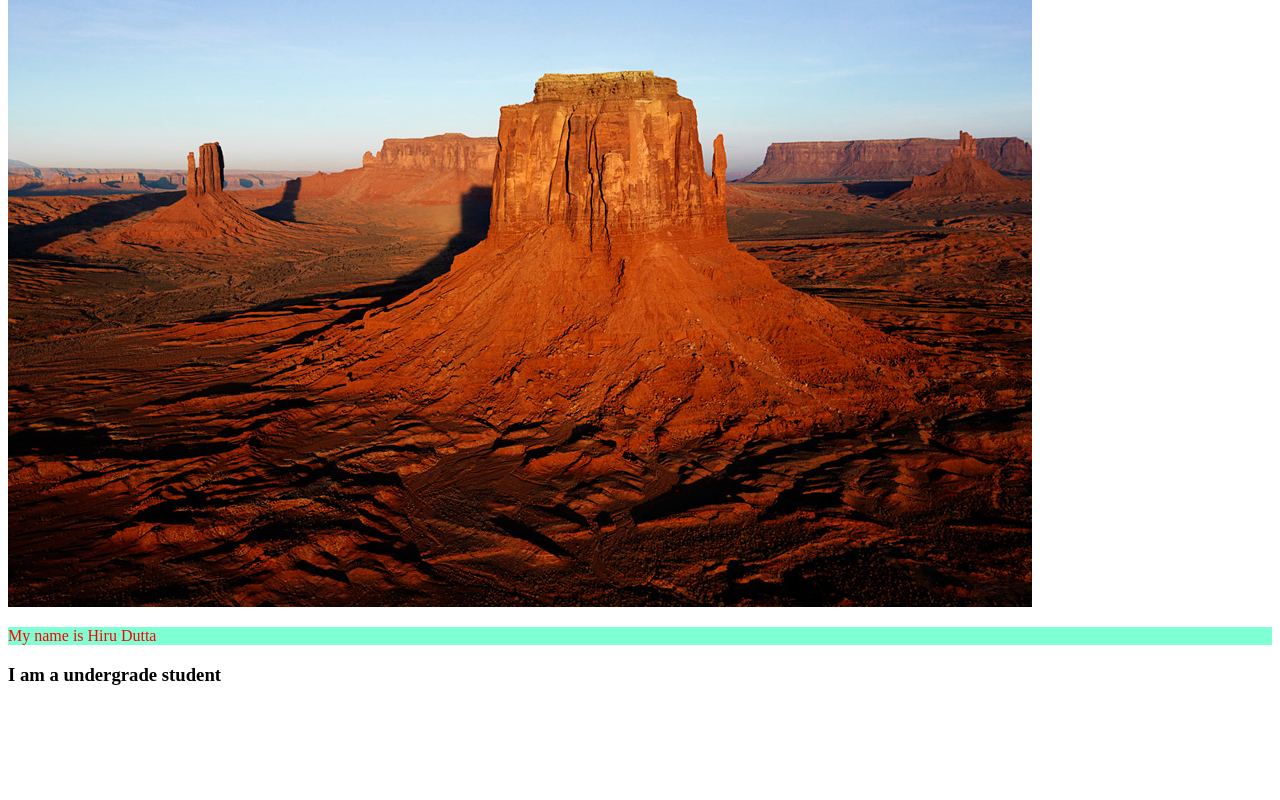
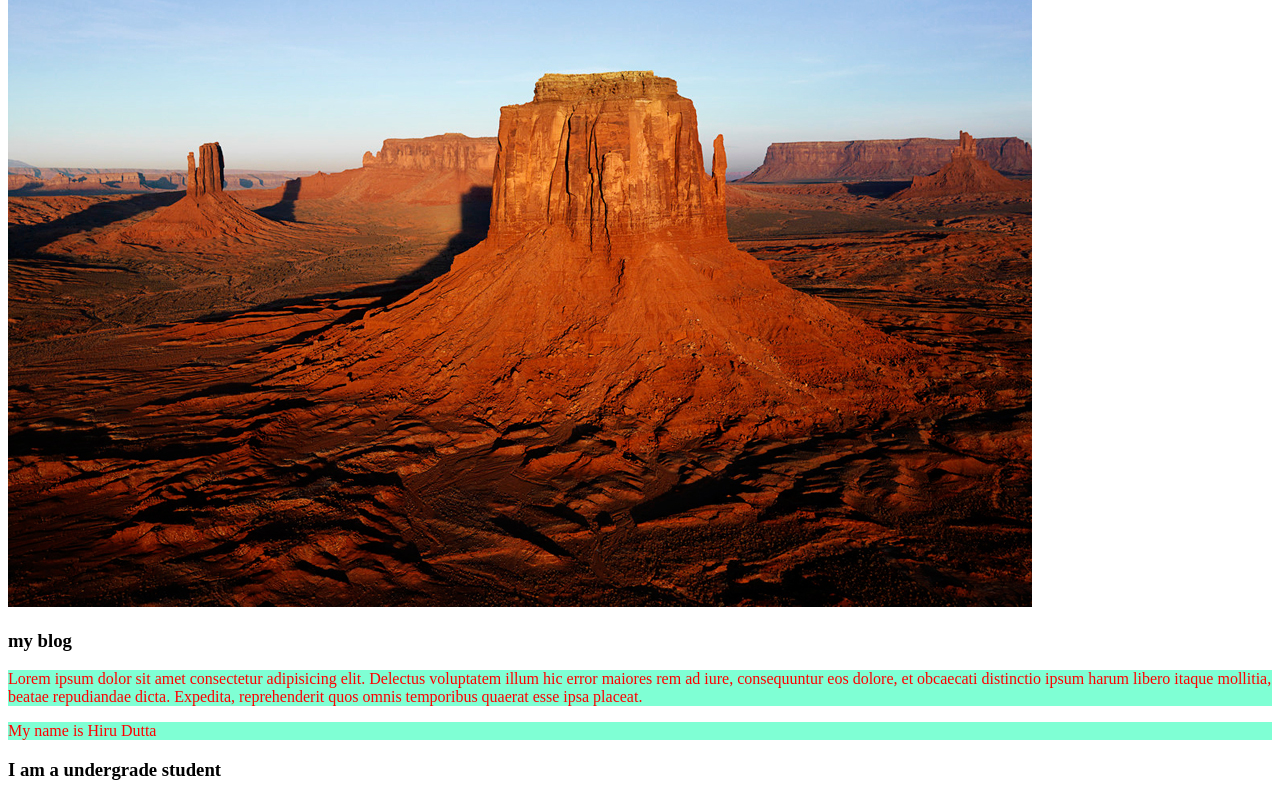
Before and after one commit to hirudutta/my-second-repo, a plain HTML site: page index.html in a window 1280 px wide. Shown: the part 2561-3361 px from the top of the page. Before the commit the page ends 3265 px from the top, so only its background shows below. Drawn offline with Linux system fonts and the light colour scheme.

Commit message:
added a new blog

```diff
--- a/index.html
+++ b/index.html
@@ -14,6 +14,10 @@
     <img src="Penguins.jpg" alt="">
     <img src="Tulips.jpg" alt="">
     <img src="Desert.jpg" alt="">
+    <div>
+        <h3>my blog</h3>
+        <p>Lorem ipsum dolor sit amet consectetur adipisicing elit. Delectus voluptatem illum hic error maiores rem ad iure, consequuntur eos dolore, et obcaecati distinctio ipsum harum libero itaque mollitia, beatae repudiandae dicta. Expedita, reprehenderit quos omnis temporibus quaerat esse ipsa placeat.</p>
+    </div>
     <p>My name is Hiru Dutta</p>
     <h3>I am a undergrade student</h3>
 </body>
```
